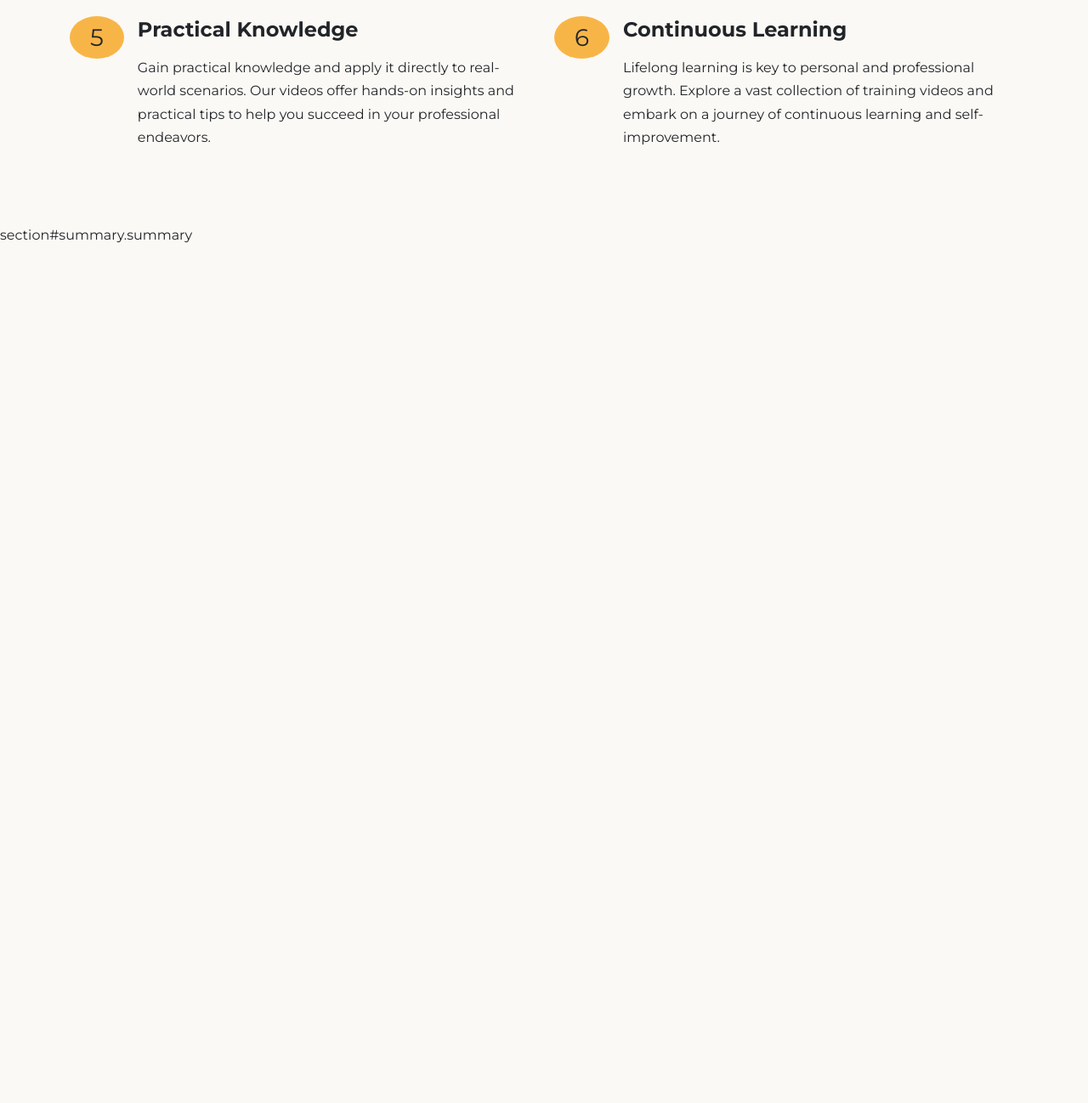
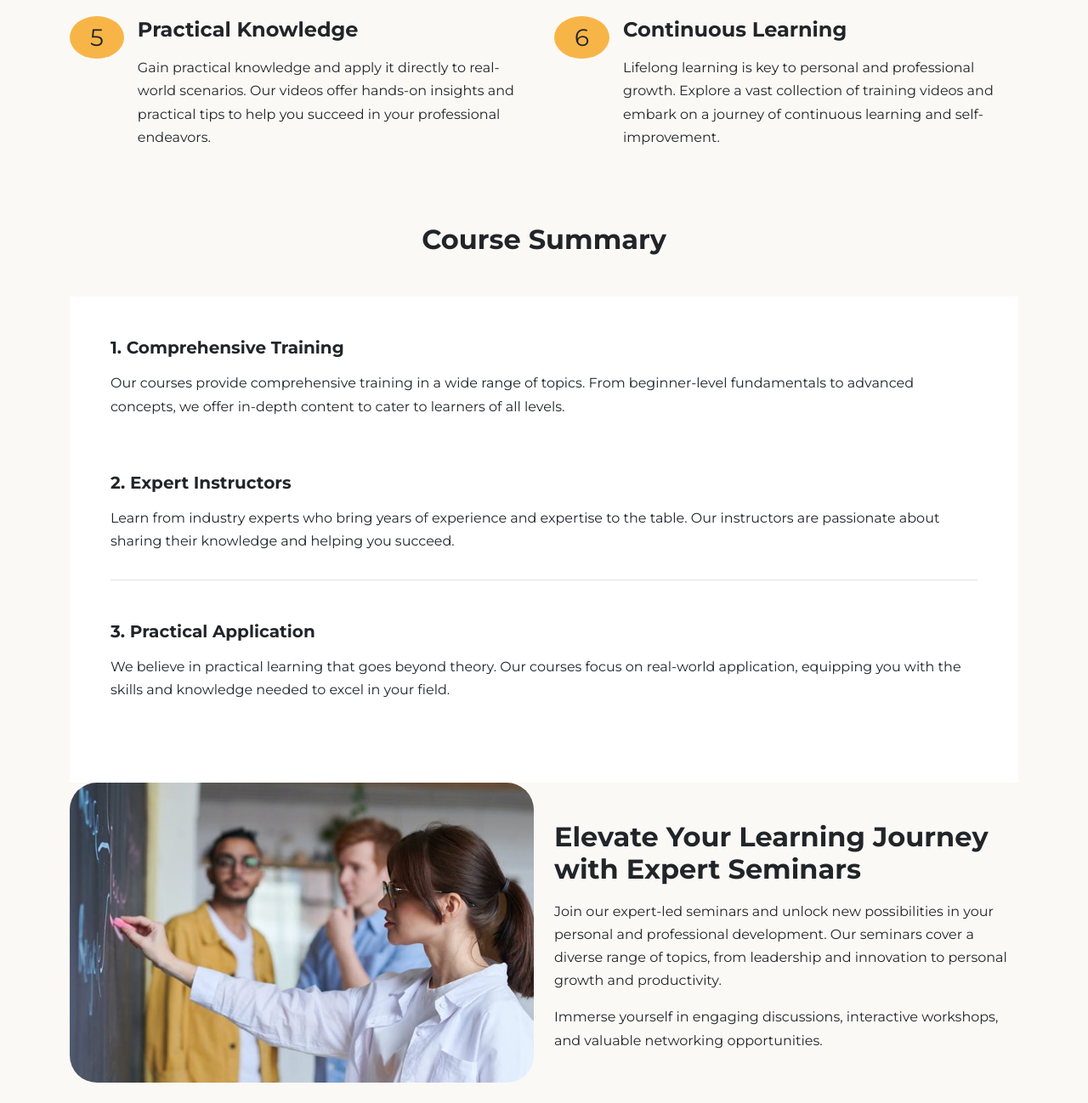
Before and after one commit to MarcGranier/Corsa-Training, a website: page index.html in a window 1280 px wide. Shown: the part 2475-3773 px from the top of the page at 85% size. Before the commit the page ends 2765 px from the top, so only its background shows below. Drawn offline with nearby package versions, Linux system fonts and the light colour scheme; files that its build step writes are made by us from their sources.

Commit message:
Points & Summary Sections

```diff
--- a/index.html
+++ b/index.html
@@ -378,7 +378,76 @@
 		</section>
 
 		<!-- Course Summary -->
-		section#summary.summary
+		<section id="summary" class="summary">
+			<div class="container">
+				<div class="row">
+					<div class="col-12">
+						<h2 class="text-center mb-5">Course Summary</h2>
+					</div>
+				</div>
+				<div class="row">
+					<div class="col-12">
+						<div class="bg-white p-5">
+							<ul class="list-unstyled">
+								<l1 class="border-bottom pb-3">
+									<h5>1. Comprehensive Training</h5>
+									<p>
+										Our courses provide comprehensive training in a wide range
+										of topics. From beginner-level fundamentals to advanced
+										concepts, we offer in-depth content to cater to learners of
+										all levels.
+									</p>
+								</l1>
+								<li class="border-bottom pb-3 pt-5">
+									<h5>2. Expert Instructors</h5>
+									<p>
+										Learn from industry experts who bring years of experience
+										and expertise to the table. Our instructors are passionate
+										about sharing their knowledge and helping you succeed.
+									</p>
+								</li>
+								<li class="pb-3 pt-5">
+									<h5>3. Practical Application</h5>
+									<p>
+										We believe in practical learning that goes beyond theory.
+										Our courses focus on real-world application, equipping you
+										with the skills and knowledge needed to excel in your field.
+									</p>
+								</li>
+							</ul>
+						</div>
+					</div>
+				</div>
+			</div>
+		</section>
+
+		<!-- Details 2-->
+		<section class="details" id="discover py-6 bg-light">
+			<div class="container">
+				<div class="row">
+					<div class="col-lg-6">
+						<img
+							src="images/audience.jpg"
+							alt=""
+							class="img-fluid rounded-5 mb-4"
+						/>
+					</div>
+					<div class="col-lg-6 d-flex flex-column justify-content-center">
+						<h2>Elevate Your Learning Journey with Expert Seminars</h2>
+						<p>
+							Join our expert-led seminars and unlock new possibilities in your
+							personal and professional development. Our seminars cover a
+							diverse range of topics, from leadership and innovation to
+							personal growth and productivity.
+						</p>
+						<p>
+							Immerse yourself in engaging discussions, interactive workshops,
+							and valuable networking opportunities.
+						</p>
+					</div>
+				</div>
+			</div>
+		</section>
 
 		<script src="js/bootstrap.bundle.min.js"></script>
 		<script src="js/script.js"></script>
```
